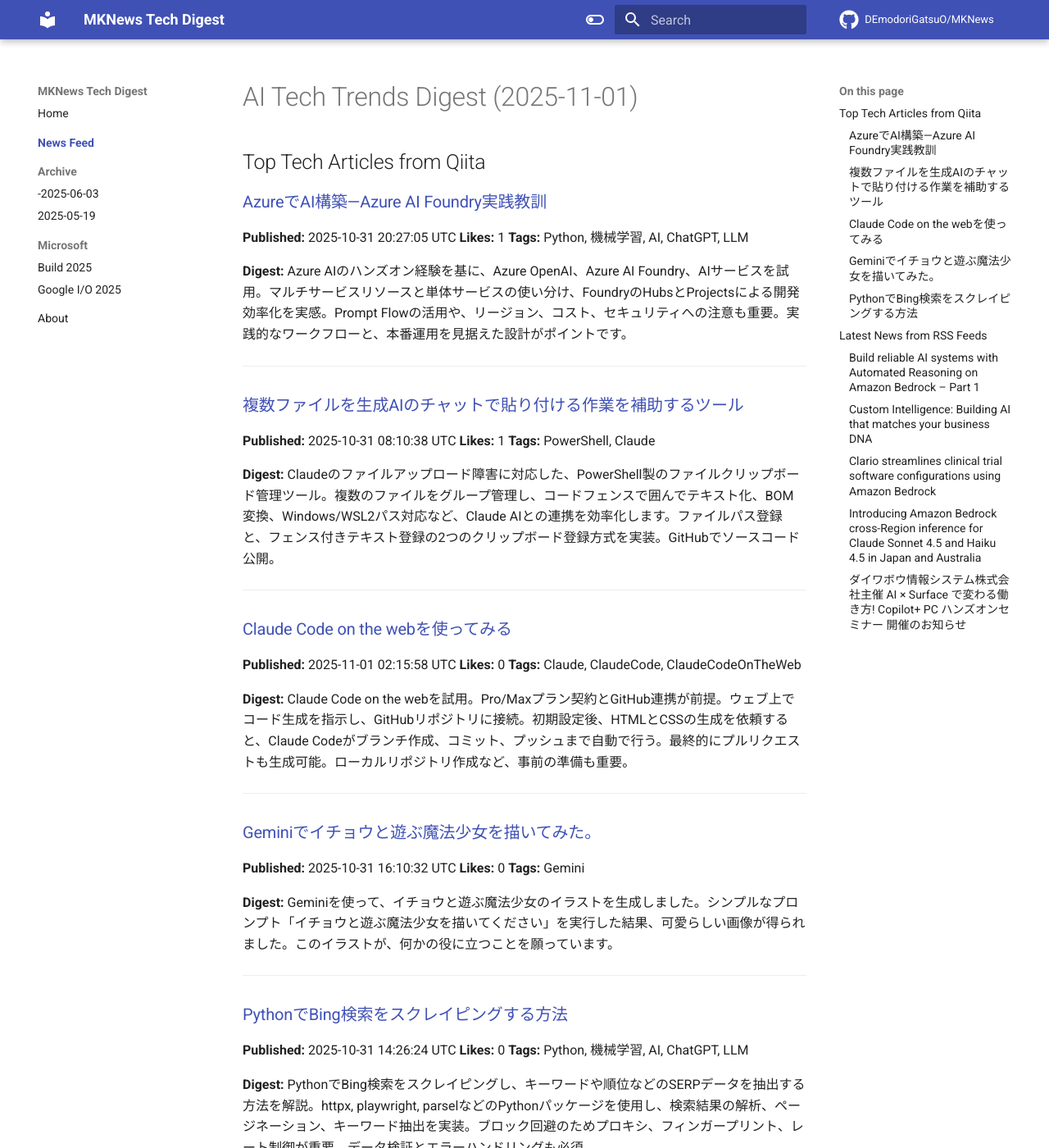
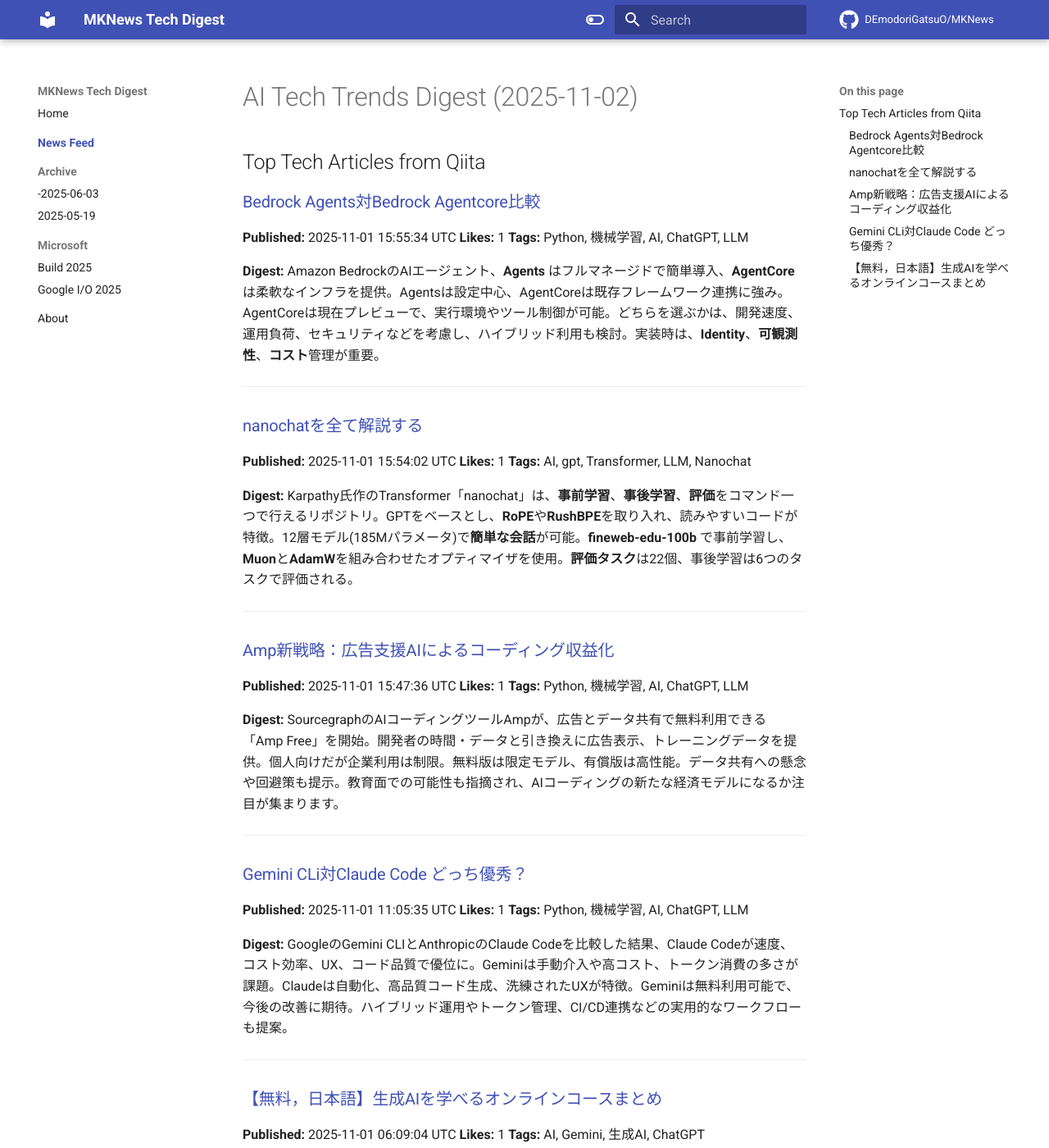
Before and after one commit to DEmodoriGatsuO/MKNews, an MkDocs documentation site: the page built from docs/news/index.md, in a window 1280 px wide and 1400 px high. Shown: the whole window at 82% size. Built offline with MkDocs 1.6.1 and Material for MkDocs 9.7.7, drawn with Linux system fonts in a browser that asks for light colours; comment, search, counter and statistics services are not loaded; some of the changed text lies outside the part shown.

Commit message:
Automated AI Tech Digest - 2025-11-02

```diff
--- a/docs/news/index.md
+++ b/docs/news/index.md
@@ -1,108 +1,55 @@
-# AI Tech Trends Digest (2025-11-01)
+# AI Tech Trends Digest (2025-11-02)
 
 
 ## Top Tech Articles from Qiita
 
 
-### [AzureでAI構築—Azure AI Foundry実践教訓](https://qiita.com/AInsights/items/1ddb5e84968f786e2745)
-**Published:** 2025-10-31 20:27:05 UTC
+### [Bedrock Agents対Bedrock Agentcore比較](https://qiita.com/AInsights/items/3157e0e107e590ed2273)
+**Published:** 2025-11-01 15:55:34 UTC
 **Likes:** 1
 **Tags:** Python, 機械学習, AI, ChatGPT, LLM
 
 **Digest:**
-Azure AIのハンズオン経験を基に、Azure OpenAI、Azure AI Foundry、AIサービスを試用。マルチサービスリソースと単体サービスの使い分け、FoundryのHubsとProjectsによる開発効率化を実感。Prompt Flowの活用や、リージョン、コスト、セキュリティへの注意も重要。実践的なワークフローと、本番運用を見据えた設計がポイントです。
+Amazon BedrockのAIエージェント、**Agents** はフルマネージドで簡単導入、**AgentCore** は柔軟なインフラを提供。Agentsは設定中心、AgentCoreは既存フレームワーク連携に強み。AgentCoreは現在プレビューで、実行環境やツール制御が可能。どちらを選ぶかは、開発速度、運用負荷、セキュリティなどを考慮し、ハイブリッド利用も検討。実装時は、**Identity**、**可観測性**、**コスト**管理が重要。
 
 ---
 
-### [複数ファイルを生成AIのチャットで貼り付ける作業を補助するツール](https://qiita.com/ya-man-kys/items/92623bdece481762ef50)
-**Published:** 2025-10-31 08:10:38 UTC
+### [nanochatを全て解説する](https://qiita.com/Shin_unity3dcg/items/2da1c76d0f733678b1d3)
+**Published:** 2025-11-01 15:54:02 UTC
 **Likes:** 1
-**Tags:** PowerShell, Claude
+**Tags:** AI, gpt, Transformer, LLM, Nanochat
 
 **Digest:**
-Claudeのファイルアップロード障害に対応した、PowerShell製のファイルクリップボード管理ツール。複数のファイルをグループ管理し、コードフェンスで囲んでテキスト化、BOM変換、Windows/WSL2パス対応など、Claude AIとの連携を効率化します。ファイルパス登録と、フェンス付きテキスト登録の2つのクリップボード登録方式を実装。GitHubでソースコード公開。
+Karpathy氏作のTransformer「nanochat」は、**事前学習**、**事後学習**、**評価**をコマンド一つで行えるリポジトリ。GPTをベースとし、**RoPE**や**RushBPE**を取り入れ、読みやすいコードが特徴。12層モデル(185Mパラメータ)で**簡単な会話**が可能。**fineweb-edu-100b** で事前学習し、**Muon**と**AdamW**を組み合わせたオプティマイザを使用。**評価タスク**は22個、事後学習は6つのタスクで評価される。
 
 ---
 
-### [Claude Code on the webを使ってみる](https://qiita.com/miriwo/items/db37a8b13fd180d6a25d)
-**Published:** 2025-11-01 02:15:58 UTC
-**Likes:** 0
-**Tags:** Claude, ClaudeCode, ClaudeCodeOnTheWeb
+### [Amp新戦略：広告支援AIによるコーディング収益化](https://qiita.com/AInsights/items/a452e9c964f5f1a80660)
+**Published:** 2025-11-01 15:47:36 UTC
+**Likes:** 1
+**Tags:** Python, 機械学習, AI, ChatGPT, LLM
 
 **Digest:**
-Claude Code on the webを試用。Pro/Maxプラン契約とGitHub連携が前提。ウェブ上でコード生成を指示し、GitHubリポジトリに接続。初期設定後、HTMLとCSSの生成を依頼すると、Claude Codeがブランチ作成、コミット、プッシュまで自動で行う。最終的にプルリクエストも生成可能。ローカルリポジトリ作成など、事前の準備も重要。
+SourcegraphのAIコーディングツールAmpが、広告とデータ共有で無料利用できる「Amp Free」を開始。開発者の時間・データと引き換えに広告表示、トレーニングデータを提供。個人向けだが企業利用は制限。無料版は限定モデル、有償版は高性能。データ共有への懸念や回避策も提示。教育面での可能性も指摘され、AIコーディングの新たな経済モデルになるか注目が集まります。
 
 ---
 
-### [Geminiでイチョウと遊ぶ魔法少女を描いてみた。](https://qiita.com/nori-channel/items/ccefb632c625ef3b3a67)
-**Published:** 2025-10-31 16:10:32 UTC
-**Likes:** 0
-**Tags:** Gemini
+### [Gemini CLi対Claude Code どっち優秀？](https://qiita.com/AInsights/items/c6d7143c3156255a0361)
+**Published:** 2025-11-01 11:05:35 UTC
+**Likes:** 1
+**Tags:** Python, 機械学習, AI, ChatGPT, LLM
 
 **Digest:**
-Geminiを使って、イチョウと遊ぶ魔法少女のイラストを生成しました。シンプルなプロンプト「イチョウと遊ぶ魔法少女を描いてください」を実行した結果、可愛らしい画像が得られました。このイラストが、何かの役に立つことを願っています。
+GoogleのGemini CLIとAnthropicのClaude Codeを比較した結果、Claude Codeが速度、コスト効率、UX、コード品質で優位に。Geminiは手動介入や高コスト、トークン消費の多さが課題。Claudeは自動化、高品質コード生成、洗練されたUXが特徴。Geminiは無料利用可能で、今後の改善に期待。ハイブリッド運用やトークン管理、CI/CD連携などの実用的なワークフローも提案。
 
 ---
 
-### [PythonでBing検索をスクレイピングする方法](https://qiita.com/AInsights/items/1174033b1c6e46ff6e03)
-**Published:** 2025-10-31 14:26:24 UTC
-**Likes:** 0
-**Tags:** Python, 機械学習, AI, ChatGPT, LLM
+### [【無料，日本語】生成AIを学べるオンラインコースまとめ](https://qiita.com/PenguinCabinet/items/44c9bc7f6ded7350fc64)
+**Published:** 2025-11-01 06:09:04 UTC
+**Likes:** 1
+**Tags:** AI, Gemini, 生成AI, ChatGPT
 
 **Digest:**
-PythonでBing検索をスクレイピングし、キーワードや順位などのSERPデータを抽出する方法を解説。httpx, playwright, parselなどのPythonパッケージを使用し、検索結果の解析、ページネーション、キーワード抽出を実装。ブロック回避のためプロキシ、フィンガープリント、レート制御が重要。データ検証とエラーハンドリングも必須。
+生成AIを学べる無料オンラインコースを紹介。IBM SkillsBuildの「AI Foundations」はAI全般を、「Generative AI in Action」はプロンプトエンジニアリングやLLMを学べます。AWS Skill Builderの「Foundations of Prompt Engineering」はプロンプト設計を、Google Skills Boostの入門講座では生成AIの概要を学べます。
 
 ---
-
-## Latest News from RSS Feeds
-
-
-### [Build reliable AI systems with Automated Reasoning on Amazon Bedrock – Part 1](https://aws.amazon.com/blogs/machine-learning/build-reliable-ai-systems-with-automated-reasoning-on-amazon-bedrock-part-1/)
-**Source:** AWS ML Blog
-**Published:** 2025-10-31 21:44:24 UTC
-**Tags:** Amazon Bedrock Guardrails, Announcements, Technical How-to
-
-**Digest:**
-Amazon Bedrock GuardrailsのAutomated Reasoningチェックは、AI応答の数学的検証を実現し、規制業界で重要です。正式検証技術でビジネスルールや知識を評価、透明性も確保。ドキュメント処理能力向上、シナリオ生成、テスト管理システムも追加。ポリシー作成、テスト、統合を詳細に説明。医療など厳格な検証が求められる分野での利用に最適です。
-
----
-
-### [Custom Intelligence: Building AI that matches your business DNA](https://aws.amazon.com/blogs/machine-learning/custom-intelligence-building-ai-that-matches-your-business-dna/)
-**Source:** AWS ML Blog
-**Published:** 2025-10-31 16:07:19 UTC
-**Tags:** Generative AI, Thought Leadership
-
-**Digest:**
-AWS Generative AI Innovation Centerは、2024年にカスタムモデルプログラムを開始し、企業向けにモデルカスタマイズを支援。法的、金融、医療など多様な業界で、特化型AIを構築。Cosine AIはAmazon SageMakerを活用し、AIエンジニアリングアシスタントで性能を向上。成功の鍵は、ビジネス目標から逆算したアプローチ、適切なカスタマイズ手法選択、評価指標設定、ハードウェア最適化、そして、多様なモデルの活用です。
-
----
-
-### [Clario streamlines clinical trial software configurations using Amazon Bedrock](https://aws.amazon.com/blogs/machine-learning/clario-streamlines-clinical-trial-software-configurations-using-amazon-bedrock/)
-**Source:** AWS ML Blog
-**Published:** 2025-10-31 15:49:09 UTC
-**Tags:** Advanced (300), Amazon Bedrock, Amazon Elastic Container Service, Amazon Machine Learning, AWS Direct Connect, Customer Solutions
-
-**Digest:**
-Clarioは臨床試験のソフトウェア設定を効率化するため、Amazon Bedrock上のAnthropic Claude 3.7 Sonnetを活用したGenie AI Serviceを開発。PDFからのデータ抽出、検証、XML生成を自動化し、手作業を削減。これにより、設定時間の短縮と品質向上を実現し、チーム間の連携も強化。**AI、臨床試験、データ抽出**がキーです。
-
----
-
-### [Introducing Amazon Bedrock cross-Region inference for Claude Sonnet 4.5 and Haiku 4.5 in Japan and Australia](https://aws.amazon.com/blogs/machine-learning/introducing-amazon-bedrock-cross-region-inference-for-claude-sonnet-4-5-and-haiku-4-5-in-japan-and-australia/)
-**Source:** AWS ML Blog
-**Published:** 2025-10-31 14:45:37 UTC
-**Tags:** Amazon Bedrock, Amazon Machine Learning, Announcements, Artificial Intelligence
-
-**Digest:**
-Amazon Bedrockで、Anthropicの**Claude Sonnet 4.5**と**Claude Haiku 4.5**が、日本とオーストラリアで地理限定の**Cross-Region inference (CRIS)** を利用可能に。データローカル処理要件に対応し、東京/大阪、シドニー/メルボルン間で自動ルーティング。IAM設定、インフェレンスプロファイル、配分管理について説明。Claude 3.5からの移行を推奨し、**GEO CRIS**はデータ処理の地理的制約がある場合に最適です。
-
----
-
-### [ダイワボウ情報システム株式会社主催 AI × Surface で変わる働き方! Copilot+ PC ハンズオンセミナー 開催のお知らせ](https://blogs.windows.com/japan/2025/10/31/ai-surface-transforming-the-way-we-work-copilot-pc-hands-on-seminar-announcement/)
-**Source:** Windows Blog for Japan
-**Published:** 2025-10-31 07:49:09 UTC
-**Tags:** Surface, Copilot+ PC
-
-**Digest:**
-ダイワボウ情報システムが主催する「AI × Surface で変わる働き方!」セミナーが開催。AI時代に最適な Surface を体験でき、Copilot+ PC の特長や Surface の選び方を解説。Microsoft 365 Copilot を活用した業務効率化も体験可能。対象は Surface リセラー、パソコンリセラー。名古屋、東京、広島で開催、ハンズオンも実施。申し込みはオンラインで受付中です。
-
----
```
